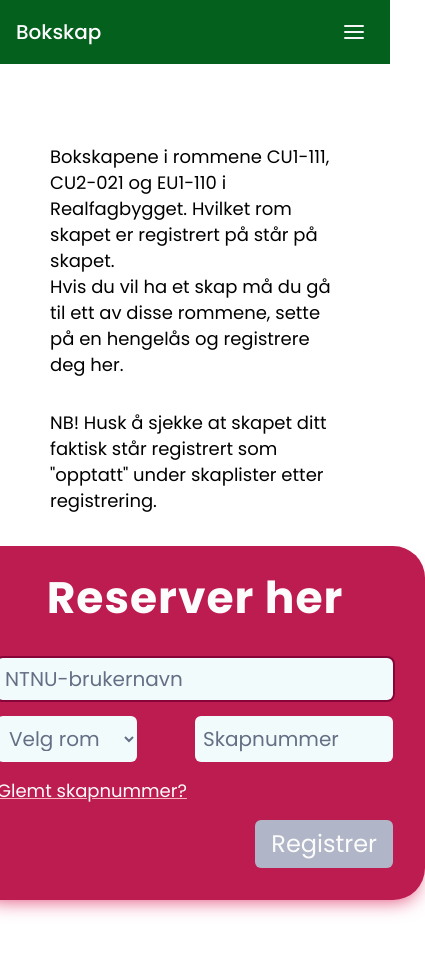
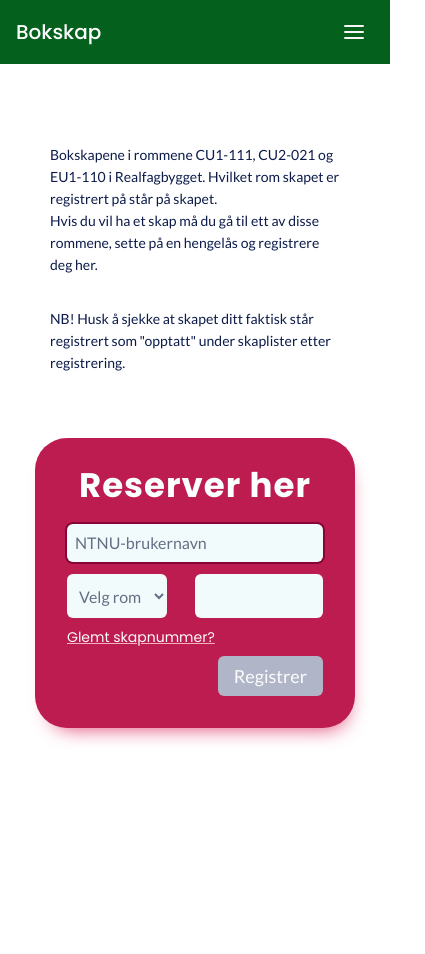
Before and after one commit to Nabla-NTNU/bokskap-vue, a Vue app: page / in a window 390 px wide. Shown: the top 954 px of the page, 425 px wide, since content can reach past the window. After the commit the page ends 844 px from the top, so only its background shows below. Built offline with nearby package versions, Linux system fonts and the light colour scheme.

Commit message:
Adds responsiveness to Hjem

```diff
--- a/src/assets/global.css
+++ b/src/assets/global.css
@@ -1,7 +1,7 @@
 :root {
     /* light means light color difference, not light color */
-    --text-color: #0C1B4A;
-    --text-dark: #FAFEFF;
+    --text-dark: #0C1B4A;
+    --text-light: #FAFEFF;
 
     /* Primary */
     --primary-25: #FAFEFF;
--- a/src/components/Header.vue
+++ b/src/components/Header.vue
@@ -1,6 +1,6 @@
 <template>
     <header class="sticky top-0 grid-rows-1 bg-green-dark text-gray-25 font-poppins text-title-6 h-header content-center">
-      <div class="flex items-center justify-between ml-4 mr-6">
+      <div class="flex items-center justify-between pl-4 pr-6 xl:w-[1024px] mx-auto">
         <!-- Logo -->
         <router-link to="/" class="content-center mr-4">Bokskap</router-link>
 
--- a/src/components/MarkdownReader.vue
+++ b/src/components/MarkdownReader.vue
@@ -48,19 +48,35 @@ export default {
 }
 
 .prose h1 {
-  @apply text-title-1 font-poppins text-gray-700;
+  @apply text-title-1 max-m:text-smalltitle-1 font-poppins text-gray-700;
 }
 
 .prose h2 {
-  @apply text-title-2 font-poppins text-gray-700;
+  @apply m:text-title-2 max-m:text-smalltitle-2 font-poppins text-gray-700;
+}
+
+.prose h3 {
+  @apply m:text-title-3 max-m:text-smalltitle-3 font-poppins text-gray-700;
+}
+
+.prose h4 {
+  @apply m:text-title-4 max-m:text-smalltitle-4 font-poppins text-gray-700;
+}
+
+.prose h5 {
+  @apply m:text-title-5 max-m:text-smalltitle-5 font-poppins text-gray-700;
+}
+
+.prose h6 {
+  @apply m:text-title-6 max-m:text-smalltitle-6 font-poppins text-gray-700;
 }
 
 .prose ul {
-  @apply text-pink-500 font-lato list-disc list-inside;
+  @apply  m:text-l max-m:text-s text-pink-500 font-lato list-disc list-inside;
 }
 
 .prose ol {
-  @apply text-pink-500 font-lato list-decimal list-inside my-2 space-y-2;
+  @apply  m:text-l max-m:text-s text-pink-500 font-lato list-decimal list-inside my-2 space-y-2;
 }
 
 .prose li p {
@@ -68,7 +84,6 @@ export default {
 }
 
 .prose p {
-  @apply text-gray-900 font-lato;
+  @apply m:text-l max-m:text-s text-dark font-lato;
 }
-
 </style>
--- a/src/style.css
+++ b/src/style.css
@@ -3,3 +3,17 @@
 @tailwind base;
 @tailwind components;
 @tailwind utilities;
+
+@layer components {
+    .bodytext{
+        @apply  s:text-l max-s:text-s text-dark font-lato;
+    }
+    .bodytextlight{
+        @apply  s:text-l max-s:text-s text-light font-lato;
+    }
+
+    /* .btn-primary {
+        @apply py-2 px-5 bg-violet-500 text-white font-semibold rounded-full shadow-md hover:bg-violet-700 focus:outline-none focus:ring focus:ring-violet-400 focus:ring-opacity-75;
+        }
+     */
+}
--- a/src/views/Avregistrering.vue
+++ b/src/views/Avregistrering.vue
@@ -19,7 +19,7 @@ const unregister = () => {
 <template>
   <p class="text-title-1 font-poppins text-gray-700">Avregistrering</p>
 
-  <p class="text-l font-lato text-gray-900">Dersom du fyller inn NTNU-brukernavnet ditt her avregistreres skapet du har.</p>
+  <p class="bodytext">Dersom du fyller inn NTNU-brukernavnet ditt her avregistreres skapet du har.</p>
 
   <form @submit.prevent="unregister" class="flex flex-col space-y-4 mt-4">
       <!-- Username Field -->
--- a/src/views/Hjem.vue
+++ b/src/views/Hjem.vue
@@ -33,24 +33,26 @@ onMounted(() => {
 </script>
 
 <template>
-    <div class="flex flex-col l:flex-row items-center justify-between">
+    <div class="flex max-l:flex-col l:flex-row items-center justify-between">
 
         <!-- Information Section -->
-        <div class="text-l l:w-[50%] w-[100%] mb-8 m:mb-0">
-            <p>Bokskapene i rommene CU1-111, CU2-021 og EU1-110 i Realfagbygget. Hvilket rom skapet er registrert på står på skapet.</p>
-            <p>Hvis du vil ha et skap må du gå til ett av disse rommene, sette på en hengelås og registrere deg her.</p>
-            <p class="mt-8">NB! Husk å sjekke at skapet ditt faktisk står registrert som "opptatt" under skaplister etter registrering.</p>
+        <div class="l:w-[45%] w-[100%] max-l:mb-16 l:mb-0">
+            <div class="bodytext">
+                <p>Bokskapene i rommene CU1-111, CU2-021 og EU1-110 i Realfagbygget. Hvilket rom skapet er registrert på står på skapet.</p>
+                <p>Hvis du vil ha et skap må du gå til ett av disse rommene, sette på en hengelås og registrere deg her.</p>
+                <p class="mt-8">NB! Husk å sjekke at skapet ditt faktisk står registrert som "opptatt" under skaplister etter registrering.</p>
+            </div>
         </div>
 
         <!-- Form Section -->
-        <div class="bg-pink-500 w-[460px] m:w-[460px] shadow-pink text-white px-8 pt-4 pb-8 rounded-[32px]">
-            <div class="text-dark font-poppins text-title-1 text-center mb-6">Reserver her</div>
+        <div class="bg-pink-500 font-lato max-s:w-[320px] s:w-[460px] shadow-pink text-white px-8 pt-4 pb-8 rounded-[32px]">
+            <div class="text-light font-poppins s:text-title-1 max-s:text-smalltitle-1 text-center s:mb-6 max-s:mb-2">Reserver her</div>
 
-            <form @submit.prevent="register" class="flex flex-col space-y-4">
+            <form @submit.prevent="register" class="flex flex-col s:space-y-4 max-s:space-y-2">
 
                 <!-- Username Field -->
                 <input
-                    class="bg-blue-25 text-gray-700 text-l p-2 rounded-md focus:outline-none focus:ring-2 focus:ring-pink-700"
+                    class="bg-blue-25 text-gray-700 s:text-l max-s:text-s p-2 rounded-md focus:outline-none focus:ring-2 focus:ring-pink-700 max-s:mb-1"
                     v-model="username"
                     autofocus
                     placeholder="NTNU-brukernavn"
@@ -60,10 +62,10 @@ onMounted(() => {
                 <div class="flex justify-between">
                     <!-- Select Field -->
                     <select
-                        class="bg-blue-25 text-gray-700 p-2 rounded-md focus:outline-none focus:ring-2 focus:ring-pink-700"
+                        class="bg-blue-25 text-gray-700 p-2 rounded-md focus:outline-none focus:ring-2 focus:ring-pink-700 s:w-[140px] max-s:w-[100px]"
                         v-model="selected"
                         required
-                        style="width: 140px;"
+                        style=""
                     >
                         <option value="" disabled selected class="text-gray-500">Velg rom</option>
                         <option>CU1-111</option>
@@ -73,20 +75,22 @@ onMounted(() => {
 
                     <!-- Locker Field (Number) -->
                     <input
+                        id="lockerInput"
                         class="bg-blue-25 text-gray-700 text-l p-2 rounded-md focus:outline-none focus:ring-2 focus:ring-pink-700"
                         v-model="locker"
                         type="number"
-                        placeholder="Skapnummer"
+                        name="skap"
+                        placeholder=""
                         required
                         style="width: 50%;"
                     />
                 </div>
-                <router-link to="/glemt" class="content-center text-l font-poppins text-white underline decoration-pink-100">Glemt skapnummer?</router-link>
+                <router-link to="/glemt" class="content-center bodytext font-poppins text-white underline decoration-pink-100">Glemt skapnummer?</router-link>
                 <!-- Register Button Aligned to the Right -->
                 <div class="text-right">
                     <button
                         type="submit"
-                        class="text-white px-4 py-2 rounded-md text-subtitle-1"
+                        class="text-white px-4 py-2 rounded-md s:text-subtitle-1 max-s:text-smallsubtitle-1"
                         :disabled="!username.trim() || !selected || locker === null || locker < 1"
                         :class="{
                             'bg-gray-300': !username.trim() || !selected || locker === null || locker < 1,
@@ -120,13 +124,41 @@ input:valid, select:valid {
   color:  theme('colors.gray.900');
   font-size: 20px;
 }
-
+@media (max-width: 640px) {
+    input:invalid, select:invalid {
+    color:  theme('colors.gray.500');
+    font-size: 16px;
+    }
+    input:valid, select:valid {
+    color:  theme('colors.gray.900');
+    font-size: 16px;
+    }
+}
 ::placeholder {
   color:  theme('colors.gray.500');
 }
 </style>
 
 <script>
+function updatePlaceholder() {
+  var w = window.innerWidth || document.documentElement.clientWidth || document.body.clientWidth,
+      lockerInput = document.getElementById('lockerInput');
+
+  if (lockerInput) { // Ensure the element exists
+    if (w > 640) {
+      lockerInput.placeholder = 'Skapnummer';
+    } else {
+      lockerInput.placeholder = 'Skapnr.';
+    }
+  }
+}
+
+updatePlaceholder();
+
+window.addEventListener('resize', updatePlaceholder);
+
+
+
 export default {
   name: 'HjemView',
 }
--- a/tailwind.config.js
+++ b/tailwind.config.js
@@ -30,8 +30,8 @@ export default {
       white: 'var(--gray-25)',
       black: 'var(--gray-950)',
 
-      light: 'var(--gray-lightest)',
-      dark: 'var(--gray-darkest)',
+      light: 'var(--text-light)',
+      dark: 'var(--text-dark)',
 
       primary: {
         25: 'var(--primary-25)',
@@ -211,15 +211,20 @@ export default {
     //[fontSize, { lineHeight?, letterSpacing?, fontWeight? }]
     fontSize: {
       //normal
-      'l': ['18px', {lineHeight: '26px'}],
-      'm': ['16px', {lineHeight: '24px'}],
+      //laptop (m)
+      'l': ['20px', {lineHeight: '28px'}],
+      'm': ['16px', {lineHeight: '22px'}],
+      //phone (max-m)
       's': ['14px', {lineHeight: '22px'}],
       't': ['10px', {lineHeight: '16px'}],
 
       //bold, only for Lato!!
+      //laptop (m)
       'l-bold': ['18px', {lineHeight: '26px', fontWeight: 700}],
-      'm-bold': ['16px', {lineHeight: '24px', fontWeight: 700}],
+      'm-bold': ['16px', {lineHeight: '22px', fontWeight: 700}],
+      //phone (max-m)
       's-bold': ['14px', {lineHeight: '22px', fontWeight: 700}],
+      't-bold': ['12px', {lineHeight: '18px', fontWeight: 700}],
 
       //title
       'title-1': ['44px', {lineHeight: '72px', fontWeight: 700, letterSpacing: '1px'}],
@@ -229,6 +234,14 @@ export default {
       'title-5': ['24px', {lineHeight: '32px', fontWeight: 500}],
       'title-6': ['20px', {lineHeight: '26px', fontWeight: 500}],
 
+      //title on phones
+      'smalltitle-1': ['34px', {lineHeight: '62px', fontWeight: 700, letterSpacing: '1px'}],
+      'smalltitle-2': ['48px', {lineHeight: '60px', fontWeight: 700}],
+      'smalltitle-3': ['36px', {lineHeight: '48px', fontWeight: 500}],
+      'smalltitle-4': ['32px', {lineHeight: '44px', fontWeight: 500}],
+      'smalltitle-5': ['24px', {lineHeight: '32px', fontWeight: 500}],
+      'smalltitle-6': ['20px', {lineHeight: '26px', fontWeight: 500}],
+
       //subtitle
       'subtitle-1': ['24px', {lineHeight: '32px', fontWeight: 400}],
       'subtitle-2': ['20px', {lineHeight: '32px', fontWeight: 100}],
@@ -236,6 +249,14 @@ export default {
       'subtitle-4': ['28px', {lineHeight: '40px', fontWeight: 500}],
       'subtitle-5': ['24px', {lineHeight: '32px', fontWeight: 500}],
       'subtitle-6': ['20px', {lineHeight: '26px', fontWeight: 500}],
+
+      //subtitle
+      'smallsubtitle-1': ['18px', {lineHeight: '24px', fontWeight: 400}],
+      'smallsubtitle-2': ['20px', {lineHeight: '32px', fontWeight: 100}],
+      'smallsubtitle-3': ['32px', {lineHeight: '44px', fontWeight: 500}],
+      'smallsubtitle-4': ['28px', {lineHeight: '40px', fontWeight: 500}],
+      'smallsubtitle-5': ['24px', {lineHeight: '32px', fontWeight: 500}],
+      'smallsubtitle-6': ['20px', {lineHeight: '26px', fontWeight: 500}],
     },
     screens: {
       // Break point sizes, not on the specific screen size. lg: is on screen at least 1024px
```
Also changed, not shown: public/skapregler.md (+2 -2 lines).
